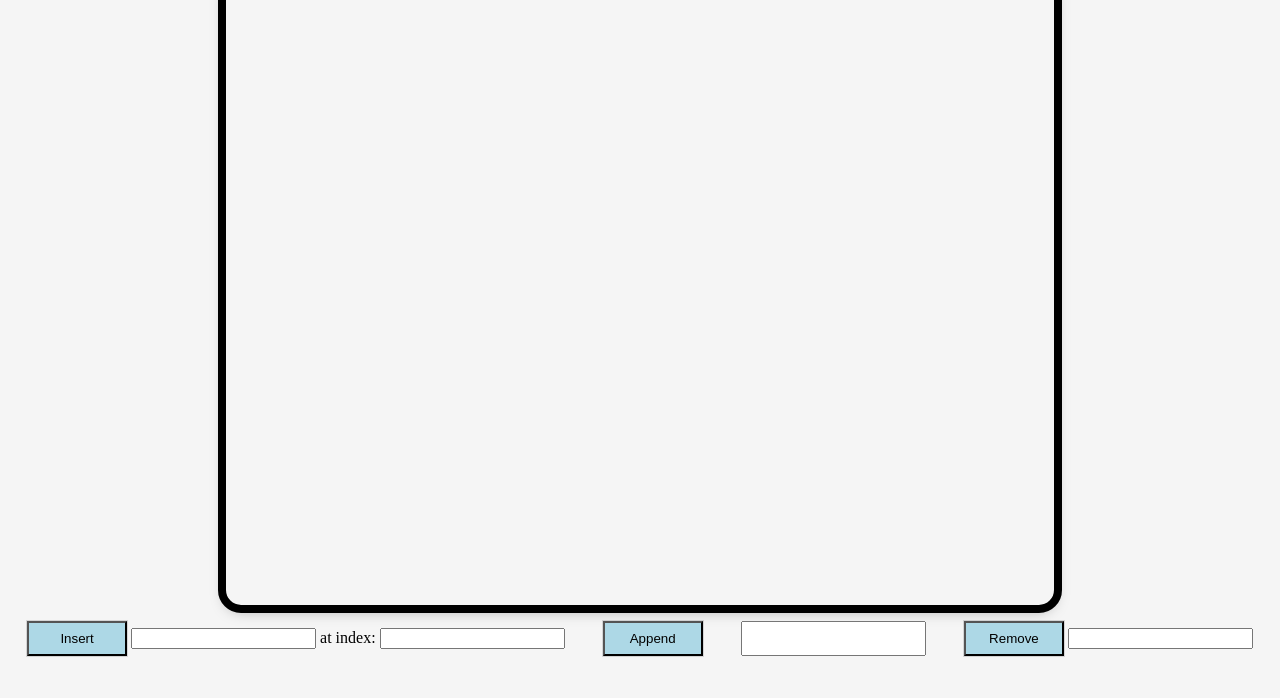
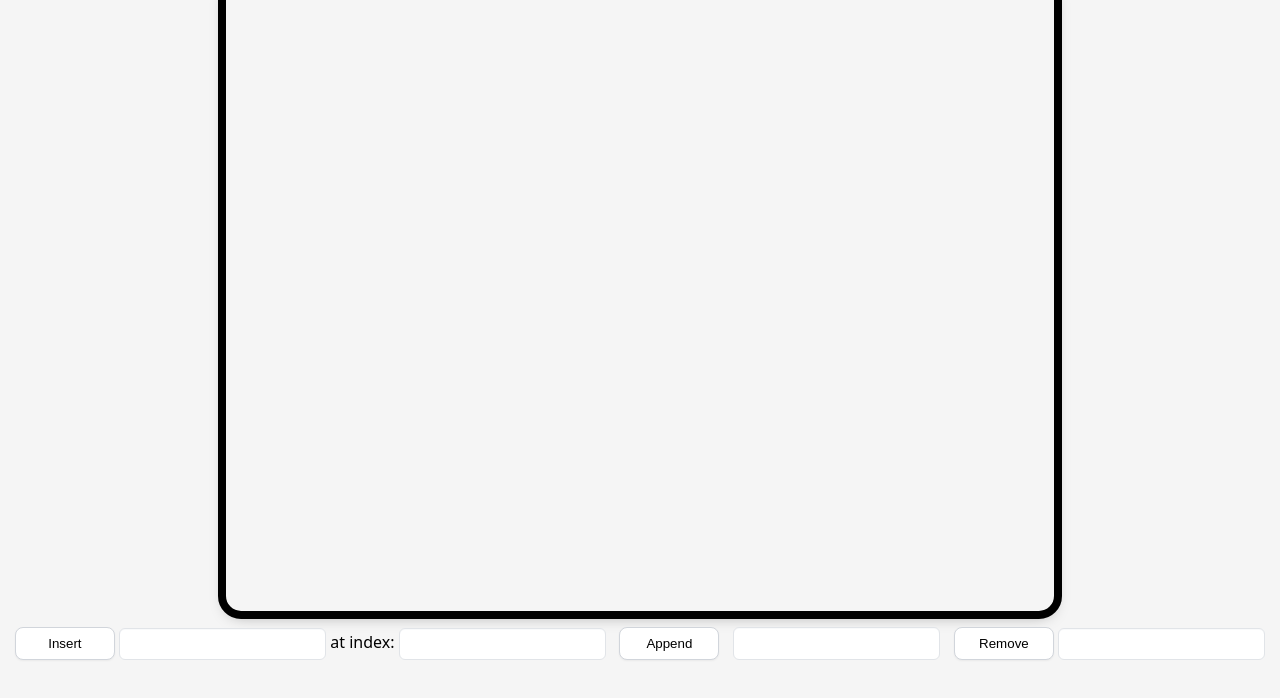
Before and after one commit to connorabernethy/HonorsContractLinkedList, a plain HTML site: page index.html in a window 1280 px wide. Shown: the part 84-782 px from the top of the page. Drawn offline with Linux system fonts and the light colour scheme.

Commit message:
Updates to styling.

```diff
--- a/app.js
+++ b/app.js
@@ -67,7 +67,6 @@ function append_element(input) {
     arrow.innerHTML = "&rarr;";
 
     div.style.padding = "1em";
-    div.style.color = "red";
     div.style.outline = "1px solid black";
     div.style.fontSize = 12;
     div.style.textAlign = "center";
--- a/index.html
+++ b/index.html
@@ -18,16 +18,16 @@
     <div class="buttonscontainer">
       <form id="form1">
         <button class="btn" id="insert" type="button">Insert</button>
-        <input id="input1"></input>
+        <input id="input1" class="input"></input>
         <span>at index: </span>
-        <input id="indexInput"></input>
+        <input id="indexInput" class="input"></input>
         <span id="insertError" class="error"></span>
       </form>
         <button class="btn" id="append" type="button">Append</button>
-        <input id="input2"></input>
+        <input id="input2" class="input"></input>
       <form id="form3">
         <button class="btn" id="remove" type="button">Remove</button>
-        <input id="input3"></input>
+        <input id="input3" class="input"></input>
       </form>
     </div>
 
--- a/main.css
+++ b/main.css
@@ -2,7 +2,7 @@ body {
     display: flex;
     flex-direction: column;
     gap: 1rem;
-
+    font-family: "Inter var",ui-sans-serif,system-ui,-apple-system,system-ui,"Segoe UI",Roboto,"Helvetica Neue",Arial,"Noto Sans",sans-serif,"Apple Color Emoji","Segoe UI Emoji","Segoe UI Symbol","Noto Color Emoji";
     background-color: whitesmoke;
 }
 
@@ -70,16 +70,40 @@ h1 {
 
 .btn {
     padding: 0.5rem;
-    background-color: lightblue;
+    background-color: white;
     width: 100px;
-    box-shadow: rgba(0, 0, 0, 0.02) 0px 1px 3px 0px, rgba(27, 31, 35, 0.15) 0px 0px 0px 1px;
+    border: 1px solid rgb(209,213,219);
+    box-shadow: 0 1px 2px 0 rgba(0, 0, 0, 0.05);
+    border-radius: .5rem;
 }
 
 .btn:hover {
-    background-color: skyblue;
+    background-color: rgb(249,250,251);
 }
 
 .error {
     color: red;
     font-weight: bold;
 }
+
+.input {
+
+    padding: 5px 12px;
+    font-size: 14px;
+    line-height: 20px;
+    color: #24292e;
+    vertical-align: middle;
+    background-color: #ffffff;
+    background-repeat: no-repeat;
+    background-position: right 8px center;
+    border: 1px solid #e1e4e8;
+    border-radius: 6px;
+    outline: none;
+    box-shadow: rgba(225, 228, 232, 0.2) 0px 1px 0px 0px inset;
+}
+
+.input:focus{
+    border-color: #0366d6;
+    outline: none;
+    box-shadow: rgba(3, 102, 214, 0.3) 0px 0px 0px 3px;
+}
```
